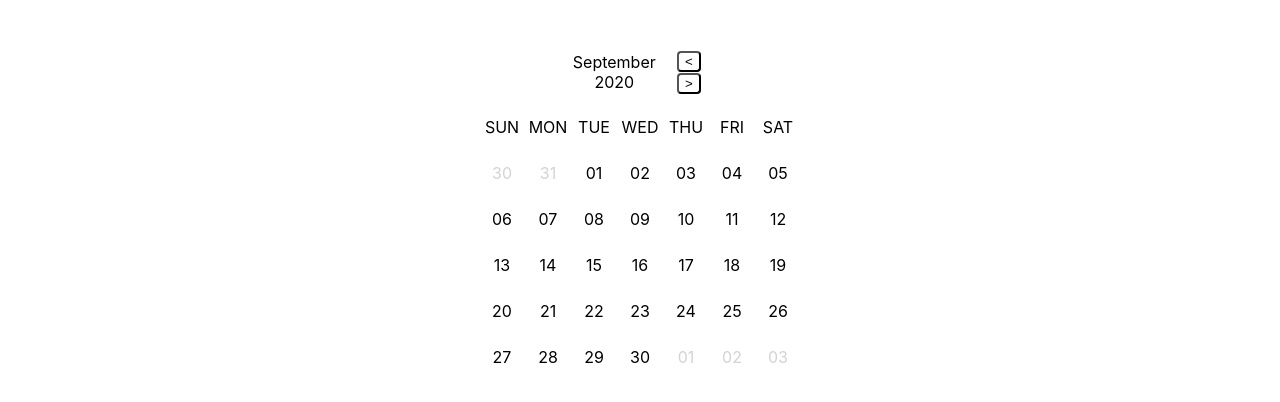
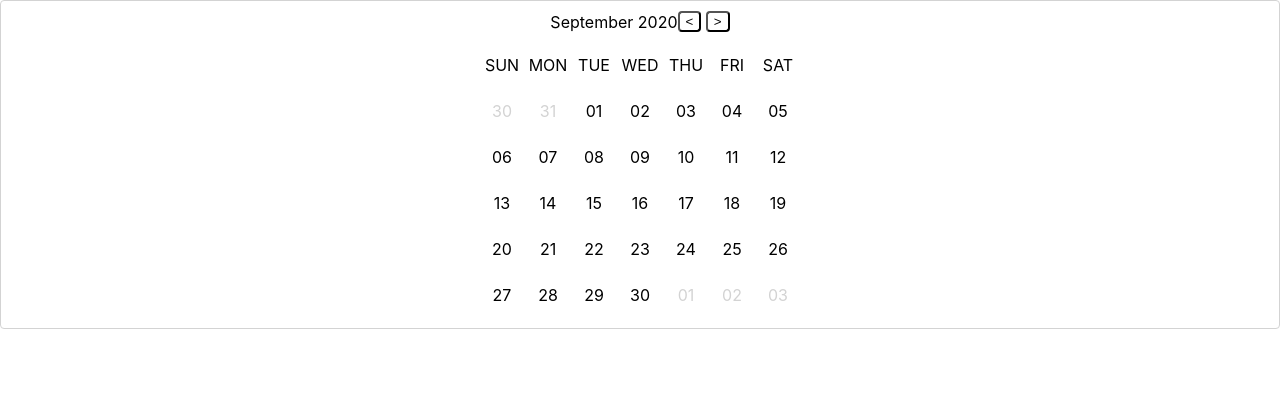
Before and after one commit to MuhammadSaadQadeer/datepicker, a React (Create React App) app: page / in a window 1280 px wide. Shown: the top 402 px of the page. Built offline with nearby package versions, Linux system fonts and the light colour scheme.

Commit message:
chore: add react popper for date picker

```diff
--- a/src/App.css
+++ b/src/App.css
@@ -37,14 +37,15 @@
   }
 }
 
-
 .calendar-container {
-    display: flex;
-    justify-content: center;
-    align-items: center;
-    flex-direction: column;
-    padding:50px;
-
+  display: flex;
+  justify-content: center;
+  align-items: center;
+  flex-direction: column;
+  background-color: white;
+  border: 1px solid lightgray;
+  padding: 10px;
+  border-radius: 4px;
 }
 
 #date-labels:hover {
--- a/src/Calendar.js
+++ /dev/null
@@ -1,101 +0,0 @@
-import React, { useState } from "react";
-import "./App.css";
-import { getCalendarData, getMonthName } from "./utils";
-import {
-  isEqual,
-  format,
-  getMonth,
-  getYear,
-  addYears,
-  subYears,
-  getDay,
-} from "date-fns";
-
-function Calendar() {
-  const [month, setMonth] = useState(getMonth(new Date()));
-  const [year, setYear] = useState(getYear(new Date()));
-  const [selected, setSelected] = useState(format(new Date(), "dd"));
-  const incrementMonth = () => {
-    let monthNumber = month;
-    monthNumber++;
-    setMonth(monthNumber);
-    if (monthNumber > 11) {
-      setYear(getYear(addYears(new Date(year, month, 1), 1)));
-      setMonth(0);
-    }
-  };
-
-  const decrementMonth = () => {
-    let monthNumber = month;
-    monthNumber--;
-    setMonth(monthNumber);
-    if (monthNumber < 0) {
-      setYear(getYear(subYears(new Date(year, month, 1), 1)));
-      setMonth(11);
-    }
-  };
-
-  return (
-    <div>
-    <div className="calendar-container">
-      <div
-        style={{
-          display: "flex",
-          justifyContent: "space-between",
-          alignItems: "center",
-          width: "15%",
-          marginBottom:10
-        }}
-      >
-        <div style={{ color: "black", textAlign: "center" }}>
-          {getMonthName(month)} {year}
-        </div>
-        <div>
-          <button style={{background:"transparent", borderRadius:4}} onClick={decrementMonth}> {"<"} </button>
-            &nbsp;
-          <button style={{background:"transparent", borderRadius:4}} onClick={incrementMonth}>{">"}</button>
-        </div>
-      </div>
-
-
-      <div style={{ display: "flex", flexDirection: "row" }}>
-        {["SUN", "MON", "TUE", "WED", "THU", "FRI", "SAT"].map((item) => {
-          return <div style={{ display:"flex", justifyContent:"center", alignItems:"center", textAlign:"center", padding: 18,  width:10,
-          height:10 }}>{item}</div>;
-        })}
-      </div>
-      {console.log({selected})}
-      {getCalendarData({
-        year: year,
-        month: month,
-        weekStartsOn: 0,
-      }).calendar.map((item) => {
-        return (
-          <div style={{ display: "flex", flexDirection: "row"}}>
-            {item.map((col) => {
-              return (
-                <div
-                  id="date-labels"
-                  onClick={()=> setSelected(col.fulldate)}
-                  style={{
-                    display:"flex", justifyContent:"center", alignItems:"center",
-                    padding: 18,
-                    color: !col.current ? "lightgray" : "black",
-                    backgroundColor: isEqual(selected,col.fulldate) ? "aliceblue" : "",
-                    width:10,
-                    height:10
-                  }}
-                >
-                  {`${col.date}`}
-                </div>
-              );
-            })}
-          </div>
-        );
-      })}
-    </div>
-    </div>
-  );
-}
-
-export default Calendar;
--- /dev/null
+++ b/src/Calendar.jsx
@@ -0,0 +1,125 @@
+import {
+  addYears,
+  format,
+  getMonth,
+  getYear,
+  isEqual,
+  subYears,
+} from "date-fns";
+import React, { useState } from "react";
+import "./App.css";
+import { getCalendarData, getMonthName } from "./utils";
+
+function Calendar() {
+  const [month, setMonth] = useState(getMonth(new Date()));
+  const [year, setYear] = useState(getYear(new Date()));
+  const [selected, setSelected] = useState(format(new Date(), "dd"));
+  const incrementMonth = () => {
+    let monthNumber = month;
+    monthNumber++;
+    setMonth(monthNumber);
+    if (monthNumber > 11) {
+      setYear(getYear(addYears(new Date(year, month, 1), 1)));
+      setMonth(0);
+    }
+  };
+
+  const decrementMonth = () => {
+    let monthNumber = month;
+    monthNumber--;
+    setMonth(monthNumber);
+    if (monthNumber < 0) {
+      setYear(getYear(subYears(new Date(year, month, 1), 1)));
+      setMonth(11);
+    }
+  };
+
+  return (
+    <div>
+      <div className="calendar-container">
+        <div
+          style={{
+            display: "flex",
+            justifyContent: "space-between",
+            alignItems: "center",
+            marginBottom: 10,
+          }}
+        >
+          <div style={{ color: "black", textAlign: "center" }}>
+            {getMonthName(month)} {year}
+          </div>
+          <div style={{ display: "flex", justifyContent: "space-evenly" }}>
+            <button
+              style={{ background: "transparent", borderRadius: 4 }}
+              onClick={decrementMonth}
+            >
+              {"<"}
+            </button>
+            &nbsp;
+            <button
+              style={{ background: "transparent", borderRadius: 4 }}
+              onClick={incrementMonth}
+            >
+              {">"}
+            </button>
+          </div>
+        </div>
+
+        <div style={{ display: "flex", flexDirection: "row" }}>
+          {["SUN", "MON", "TUE", "WED", "THU", "FRI", "SAT"].map((item) => {
+            return (
+              <div
+                style={{
+                  display: "flex",
+                  justifyContent: "center",
+                  alignItems: "center",
+                  textAlign: "center",
+                  padding: 18,
+                  width: 10,
+                  height: 10,
+                }}
+              >
+                {item}
+              </div>
+            );
+          })}
+        </div>
+
+        {getCalendarData({
+          year: year,
+          month: month,
+          weekStartsOn: 0,
+        }).calendar.map((item) => {
+          return (
+            <div style={{ display: "flex", flexDirection: "row" }}>
+              {item.map((col) => {
+                return (
+                  <div
+                    id="date-labels"
+                    onClick={() => setSelected(col.fulldate)}
+                    style={{
+                      display: "flex",
+                      justifyContent: "center",
+                      alignItems: "center",
+                      padding: 18,
+                      color: !col.current ? "lightgray" : "black",
+                      backgroundColor: isEqual(selected, col.fulldate)
+                        ? "aliceblue"
+                        : "",
+                      width: 10,
+                      height: 10,
+                    }}
+                  >
+                    {`${col.date}`}
+                  </div>
+                );
+              })}
+            </div>
+          );
+        })}
+      </div>
+    </div>
+  );
+}
+
+export default Calendar;
```
Also changed, not shown: src/WithPopper.jsx (added, +45 -0 lines).
